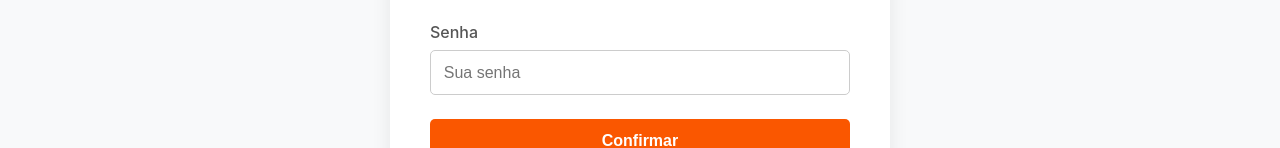
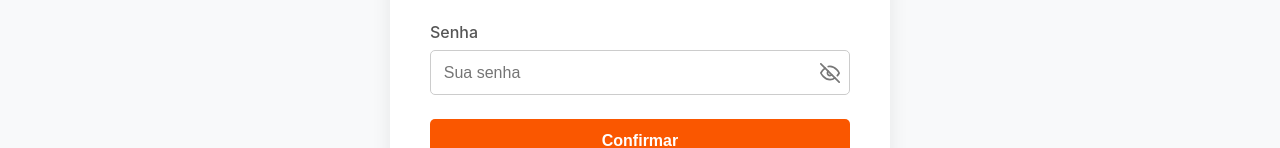
Before and after one commit to TiroLiroLa/TELOSERA, a React (Create React App) app in the folder client/: page /login in a window 1280 px wide. Shown: the part 405-553 px from the top of the page. Built offline with nearby package versions, Linux system fonts and the light colour scheme.

Commit message:
Verificação de Senha Segurança Fixes #12

```diff
--- /dev/null
+++ b/client/src/components/PasswordInput.css
@@ -0,0 +1,41 @@
+.password-wrapper {
+    position: relative;
+    display: flex;
+    align-items: center;
+    width: 100%;
+}
+
+.password-wrapper input {
+    width: 100%;
+    padding-right: 40px !important; /* Espaço para o ícone não ficar em cima do texto */
+}
+
+.password-toggle-btn {
+    position: absolute;
+    right: 5px;
+    background: none;
+    border: none;
+    cursor: pointer;
+    padding: 5px;
+    display: flex;
+    align-items: center;
+    justify-content: center;
+    color: #777;
+    font-size: 1.2rem;
+    outline: none;
+}
+
+.password-toggle-btn:hover {
+    color: #333;
+}
+
+.password-toggle-btn svg {
+    width: 20px;
+    height: 20px;
+    stroke: #777;
+    stroke-width: 2;
+}
+
+.password-toggle-btn:hover svg {
+    stroke: #e26b03;
+}
--- /dev/null
+++ b/client/src/components/PasswordInput.js
@@ -0,0 +1,34 @@
+import React, { useState } from 'react';
+import './PasswordInput.css';
+import { ReactComponent as EyeIcon } from '../assets/eye.svg';
+import { ReactComponent as EyeOffIcon } from '../assets/eye-off.svg';
+
+const PasswordInput = ({ value, onChange, name, id, placeholder, required = false, className = '' }) => {
+    const [showPassword, setShowPassword] = useState(false);
+
+    return (
+        <div className="password-wrapper">
+            <input
+                type={showPassword ? "text" : "password"}
+                id={id}
+                name={name}
+                value={value}
+                onChange={onChange}
+                placeholder={placeholder}
+                required={required}
+                className={className}
+            />
+            <button
+                type="button"
+                className="password-toggle-btn"
+                onClick={() => setShowPassword(!showPassword)}
+                tabIndex="-1" // Evita que o Tab pare neste botão ao navegar no formulário
+                title={showPassword ? "Ocultar senha" : "Mostrar senha"}
+            >
+                {showPassword ? <EyeIcon /> : <EyeOffIcon />}
+            </button>
+        </div>
+    );
+};
+
+export default PasswordInput;
--- /dev/null
+++ b/client/src/components/PasswordStrengthMeter.css
@@ -0,0 +1,26 @@
+.strength-meter {
+    margin-top: 0.5rem;
+    font-size: 0.8rem;
+}
+
+.strength-label {
+    margin: 0 0 0.5rem 0;
+}
+
+.validation-list {
+    list-style: none;
+    padding: 0;
+    margin: 0;
+}
+
+.validation-list li {
+    transition: color 0.3s;
+}
+
+.validation-list li.valid {
+    color: green;
+}
+
+.validation-list li.invalid {
+    color: #777;
+}
--- /dev/null
+++ b/client/src/components/PasswordStrengthMeter.js
@@ -0,0 +1,54 @@
+import React, { useEffect, useState } from 'react';
+import './PasswordStrengthMeter.css'; // Vamos criar este CSS
+
+const PasswordStrengthMeter = ({ password }) => {
+    const [validation, setValidation] = useState({
+        minLength: false,
+        hasUpper: false,
+        hasNumber: false,
+    });
+
+    useEffect(() => {
+        setValidation({
+            minLength: password.length >= 6,
+            hasUpper: /(?=.*[A-Z])/.test(password),
+            hasNumber: /(?=.*[0-9])/.test(password),
+        });
+    }, [password]);
+
+    const getStrength = () => {
+        const checksPassed = Object.values(validation).filter(v => v).length;
+        if (password.length === 0) return { label: '', color: '' };
+        if (checksPassed === 1) return { label: 'Fraca', color: 'red' };
+        if (checksPassed === 2) return { label: 'Média', color: 'orange' };
+        if (checksPassed === 3) return { label: 'Forte', color: 'green' };
+        return { label: '', color: '' };
+    };
+
+    const strength = getStrength();
+
+    const renderValidationMessage = (isValid, message) => {
+        return (
+            <li className={isValid ? 'valid' : 'invalid'}>
+                {isValid ? '✓' : '✗'} {message}
+            </li>
+        );
+    };
+
+    if (password.length === 0) return null;
+
+    return (
+        <div className="strength-meter">
+            <p className="strength-label" style={{ color: strength.color }}>
+                Força da senha: <strong>{strength.label}</strong>
+            </p>
+            <ul className="validation-list">
+                {renderValidationMessage(validation.minLength, 'Mínimo de 6 caracteres')}
+                {renderValidationMessage(validation.hasUpper, 'Pelo menos uma letra maiúscula')}
+                {renderValidationMessage(validation.hasNumber, 'Pelo menos um número')}
+            </ul>
+        </div>
+    );
+};
+
+export default PasswordStrengthMeter;
--- a/client/src/pages/Cadastro.js
+++ b/client/src/pages/Cadastro.js
@@ -7,6 +7,8 @@ import Modal from '../components/Modal';
 import LocationPicker from '../components/LocationPicker';
 import CityAutocomplete from '../components/CityAutocomplete';
 import { Tabs, Tab } from '../components/Tabs';
+import PasswordInput from '../components/PasswordInput';
+import PasswordStrengthMeter from '../components/PasswordStrengthMeter';
 
 const Cadastro = () => {
     const [etapa, setEtapa] = useState(1);
@@ -72,9 +74,10 @@ const Cadastro = () => {
             if (!emailRegex.test(email)) newErrors.email = 'Formato de e-mail inválido.';
         }
 
-        if (!senha) newErrors.senha = 'Senha é obrigatória.';
-        else if (senha.length < 6) newErrors.senha = 'A senha deve ter no mínimo 6 caracteres.';
-        if (senha !== confirmarSenha) newErrors.confirmarSenha = 'As senhas não coincidem.';
+        const isPasswordStrong = senha.length >= 6 && /(?=.*[A-Z])/.test(senha) && /(?=.*[0-9])/.test(senha);
+        if (!isPasswordStrong) {
+            newErrors.senha = "A senha não atende a todos os critérios de segurança.";
+        }
 
         if (!identificador.trim()) {
             newErrors.identificador = 'CPF / CNPJ é obrigatório.';
@@ -186,13 +189,26 @@ const Cadastro = () => {
                     <input type="tel" id="telefone" name="telefone" value={formData.telefone} onChange={onChange} />
                 </div>
                 <div className="form-group">
-                    <label htmlFor="senha">Senha</label>
-                    <input type="password" id="senha" name="senha" value={formData.senha} onChange={onChange} />
+                    <label htmlFor="senha" className="required">Senha</label>
+                    <PasswordInput
+                        id="senha"
+                        name="senha"
+                        value={formData.senha}
+                        onChange={onChange}
+                        required
+                    />
+                    <PasswordStrengthMeter password={formData.senha} />
                     {errors.senha && <span className="field-error">{errors.senha}</span>}
                 </div>
                 <div className="form-group">
-                    <label htmlFor="confirmarSenha">Confirmar Senha</label>
-                    <input type="password" id="confirmarSenha" name="confirmarSenha" value={formData.confirmarSenha} onChange={onChange} />
+                    <label htmlFor="confirmarSenha" className="required">Confirmar Senha</label>
+                    <PasswordInput
+                        id="confirmarSenha"
+                        name="confirmarSenha"
+                        value={formData.confirmarSenha}
+                        onChange={onChange}
+                        required
+                    />
                     {errors.confirmarSenha && <span className="field-error">{errors.confirmarSenha}</span>}
                 </div>
 
--- a/client/src/pages/Login.js
+++ b/client/src/pages/Login.js
@@ -2,6 +2,7 @@ import React, { useState, useContext } from 'react';
 import { AuthContext } from '../context/AuthContext';
 import { Link, useNavigate } from 'react-router-dom';
 import './Login.css';
+import PasswordInput from '../components/PasswordInput';
 
 const Login = () => {
   const [formData, setFormData] = useState({ email: '', senha: '' });
@@ -48,14 +49,13 @@ const Login = () => {
           </div>
           <div className="form-group">
             <label htmlFor="senha">Senha</label>
-            <input
-              type="password"
-              id="senha"
-              placeholder="Sua senha"
-              name="senha"
-              value={senha}
-              onChange={onChange}
-              required
+            <PasswordInput
+                id="senha"
+                name="senha"
+                value={senha}
+                onChange={onChange}
+                placeholder="Sua senha"
+                required
             />
           </div>
           <button type="submit" className="btn btn-primary">
```
Also changed, not shown: client/src/assets/eye-off.svg (added), client/src/assets/eye.svg (added).
